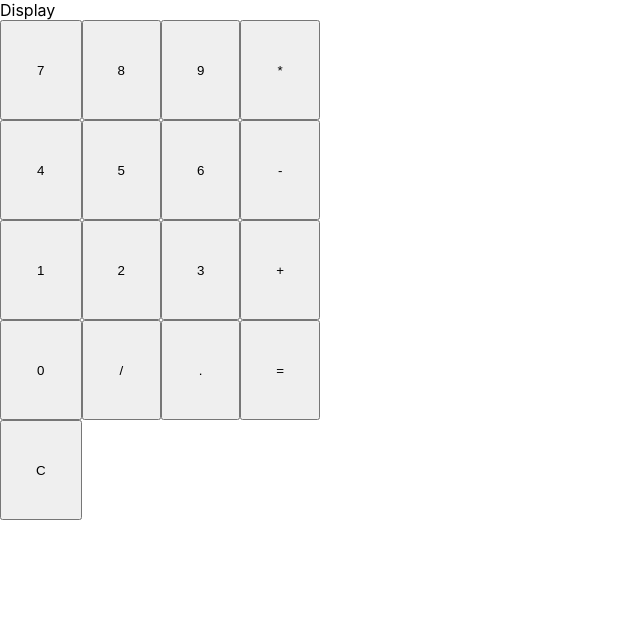
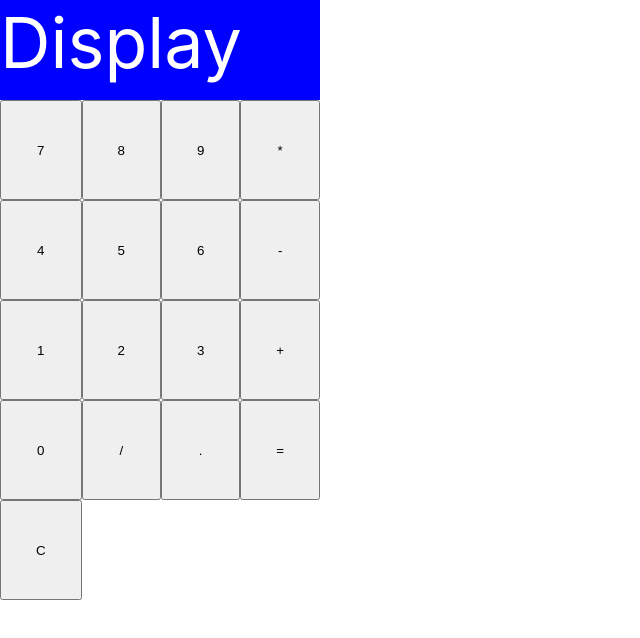
Before and after one commit to Dj5822/Calculator, a React (Create React App) app: page / in a window 1280 px wide. Shown: the top 638 px of the page, without its empty margins (0-640 px from the left). Built offline with nearby package versions, Linux system fonts and the light colour scheme.

Commit message:
Added display style.

```diff
--- a/src/Components/Calculator.js
+++ b/src/Components/Calculator.js
@@ -6,7 +6,7 @@ class Calculator extends React.Component {
   render(){
     return (
       <div>
-        <Display id="display" />
+        <Display />
         <Keypad />
       </div>
     );
--- a/src/Components/Display.js
+++ b/src/Components/Display.js
@@ -1,9 +1,10 @@
 import React from 'react';
+import '../Style/Display.css';
 
 class Display extends React.Component {
   render() {
     return (
-      <div>
+      <div id="display">
         Display
       </div>
     );
--- a/src/Components/Keypad.js
+++ b/src/Components/Keypad.js
@@ -1,5 +1,5 @@
 import React from 'react';
-import '../Style/style.css';
+import '../Style/Keypad.css';
 
 class KeyPad extends React.Component {
   render(){
--- /dev/null
+++ b/src/Style/Display.css
@@ -0,0 +1,8 @@
+#display {
+  background-color: blue;
+  color: white;
+  font-size: 70px;
+
+  width: 25%;
+  height: 100px;
+}
```
Also changed, not shown: src/Style/Keypad.css (renamed from src/Style/style.css), 1 other file (tests, documents, lock files or other folders).
